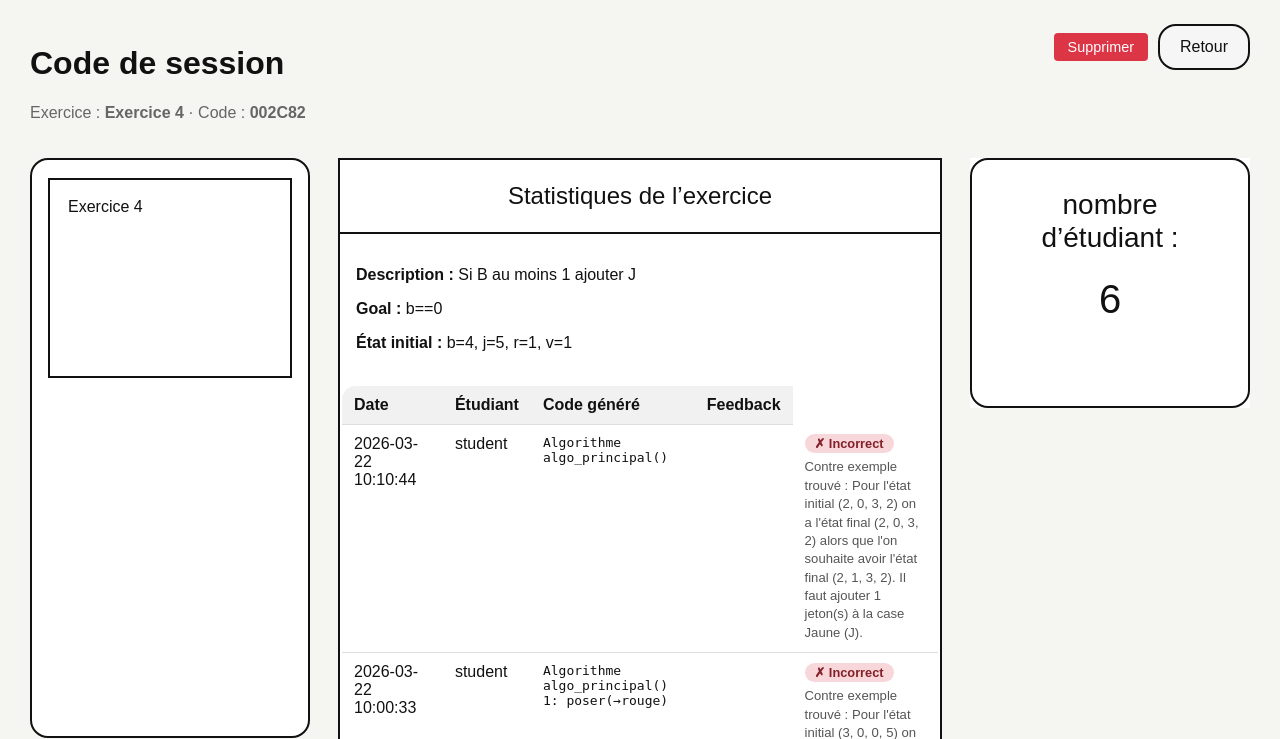
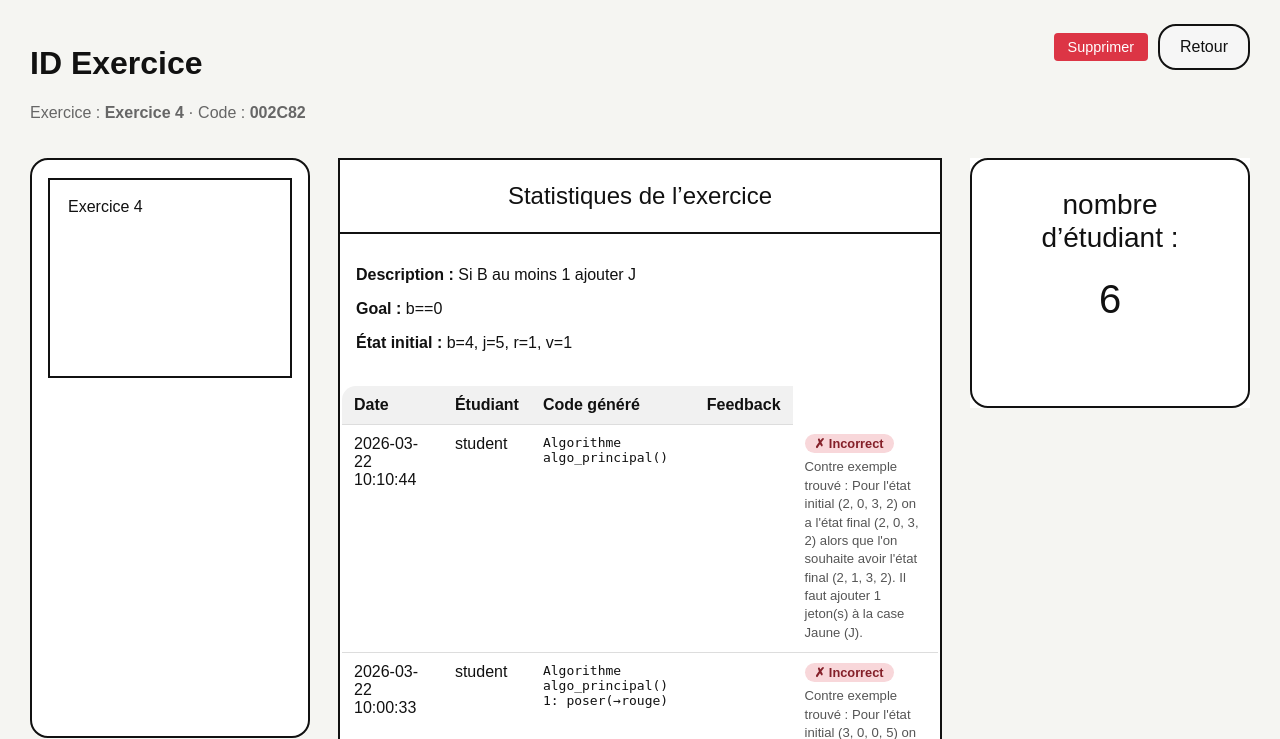
Before and after one commit to grp3info2gestionprojet/algo_ia, a Flask app: page /teacher/session/4 in a window 1280 px wide. Shown: the part 58-797 px from the top of the page. Run offline with Flask 3, Linux system fonts and the light colour scheme; a user stored in the database is signed in; data comes from the database, SQL or seed files in the repository; both versions use the stored data as it was after the commit.

Commit message:
Correction de bug + ID Exercice au lieu de code session

```diff
--- a/app/static/js/teacher_form.js
+++ b/app/static/js/teacher_form.js
@@ -227,7 +227,7 @@ document.addEventListener('DOMContentLoaded', () => {
     }
     if (data.ok) {
       renderPreview(data);
-      alert(`✓ Exercice publié.\nCode session : ${data.session_code || 'N/A'}`);
+      alert(`✓ Exercice publié.\nID Exercice : ${data.session_code || 'N/A'}`);
       window.location.href = `/teacher/session/${data.exercise_id}`;
     }
   });
--- a/app/templates/student_dashboard.html
+++ b/app/templates/student_dashboard.html
@@ -12,7 +12,7 @@
     <tr>
       <th>Titre</th>
       <th>Description</th>
-      <th>Code session</th>
+      <th>Id Exercice</th>
       <th>Action</th>
     </tr>
   </thead>
--- a/app/templates/teacher_dashboard.html
+++ b/app/templates/teacher_dashboard.html
@@ -3,7 +3,7 @@
 {% block content %}
 <div class="section-head">
   <div>
-    <h1>Code de session</h1>
+    <h1>ID Exercice</h1>
     <p class="muted">Créer, publier et suivre les exercices.</p>
   </div>
   <a class="primary-btn" href="{{ url_for('teacher_new_exercise') }}">+ Ajouter Exercice</a>
@@ -30,7 +30,7 @@
       <div class="stat-card"><span>Publiés</span><strong>{{ exercises|selectattr('is_published')|list|length }}</strong></div>
     </div>
     <table class="data-table compact">
-      <thead><tr><th>Titre</th><th>Session</th><th>Statut</th><th>Action</th></tr></thead>
+      <thead><tr><th>Titre</th><th>ID</th><th>Statut</th><th>Action</th></tr></thead>
       <tbody>
       {% for ex in exercises %}
         <tr>
--- a/app/templates/teacher_session.html
+++ b/app/templates/teacher_session.html
@@ -1,5 +1,5 @@
 {% extends 'base.html' %}
-{% block title %}Session{% endblock %}
+{% block title %}ID{% endblock %}
 {% block content %}
 <style>
 .feedback-badge {
@@ -23,7 +23,7 @@
 </style>
 <div class="section-head">
   <div>
-    <h1>Code de session</h1>
+    <h1>ID Exercice</h1>
     <p class="muted">Exercice : <b>{{ exercise.title }}</b> · Code : <b>{{ exercise.session_code or 'non publié' }}</b></p>
   </div>
   <div style="display: flex; gap: 10px; align-items: center;">
```
Also changed, not shown: app/platform.db.
